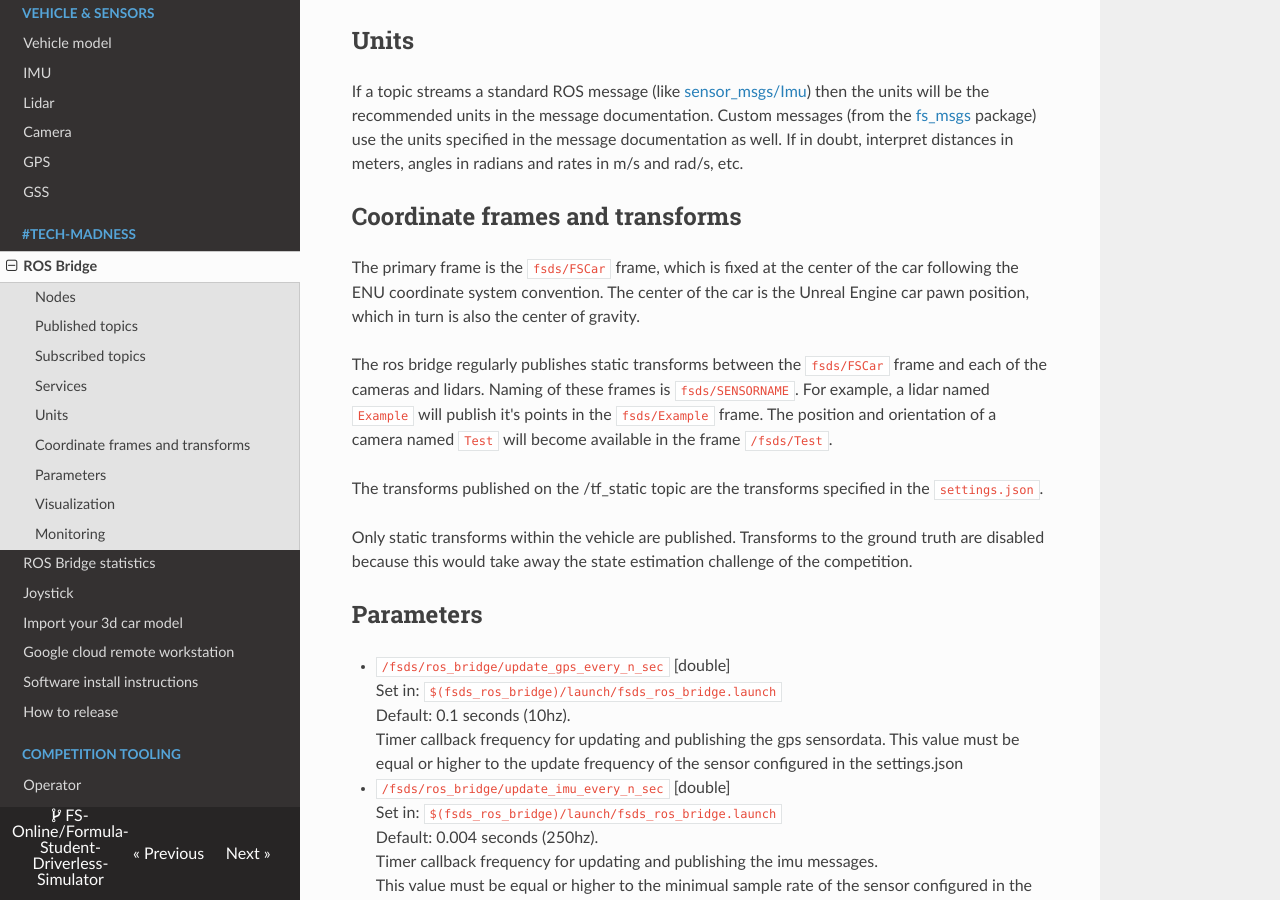
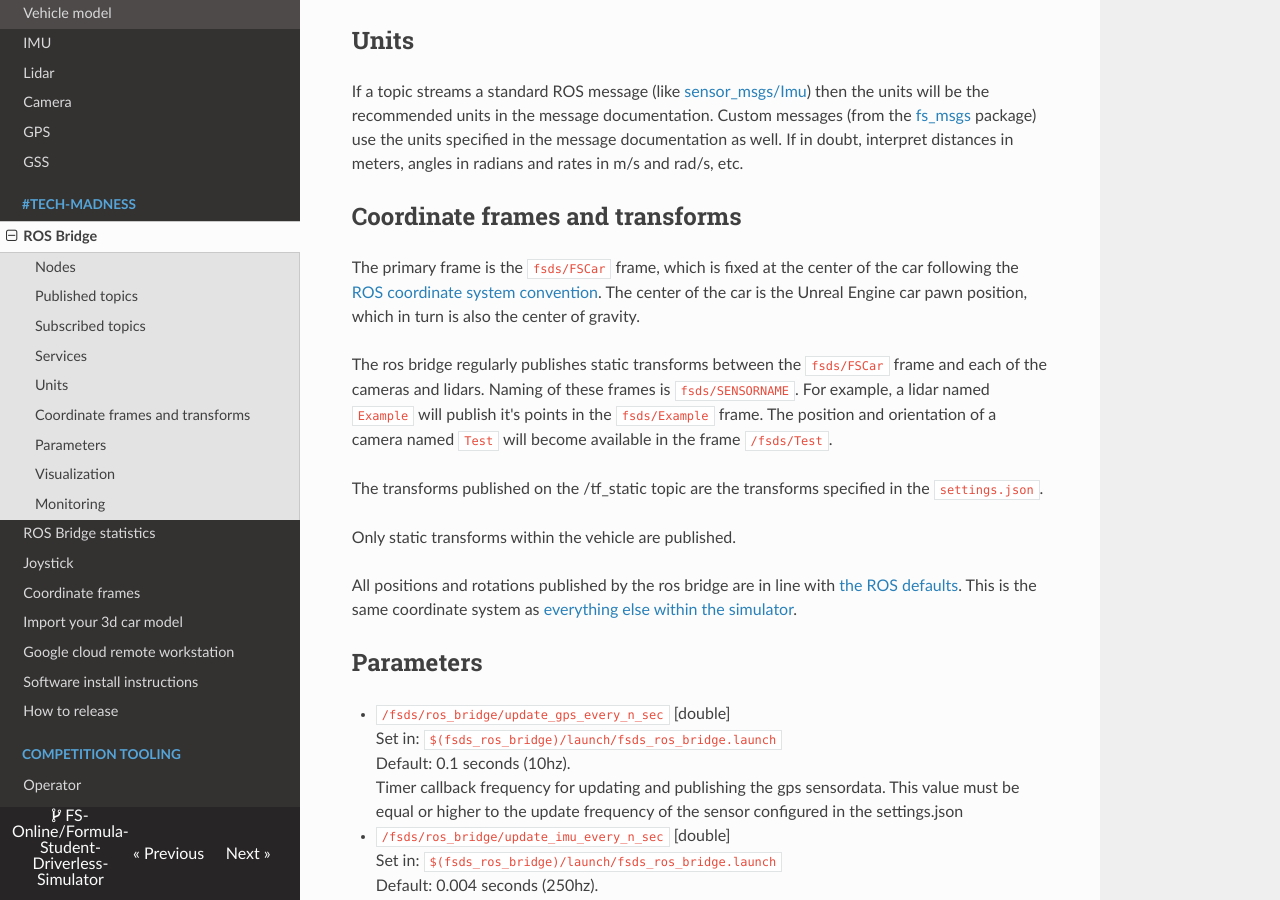
Before and after one commit to FS-Driverless/Formula-Student-Driverless-Simulator, an MkDocs documentation site: the page built from docs/ros-bridge.md, in a window 1280 px wide and 900 px high, scrolled down 1704 px. Built offline with MkDocs 1.6.1, drawn with Linux system fonts in a browser that asks for light colours; nearby versions of some CDN libraries; comment, search, counter and statistics services are not loaded.

Commit message:
Docs for coordinate frames

```diff
--- a/docs/ros-bridge.md
+++ b/docs/ros-bridge.md
@@ -50,7 +50,7 @@
 
 ## Coordinate frames and transforms
 
-The primary frame is the `fsds/FSCar` frame, which is fixed at the center of the car following the ENU coordinate system convention.
+The primary frame is the `fsds/FSCar` frame, which is fixed at the center of the car following the [ROS coordinate system convention](https://www.ros.org/reps/rep-0103.html).
 The center of the car is the Unreal Engine car pawn position, which in turn is also the center of gravity.
 
 The ros bridge regularly publishes static transforms between the `fsds/FSCar` frame and each of the cameras and lidars.
@@ -61,7 +61,9 @@
 The transforms published on the /tf_static topic are the transforms specified in the `settings.json`.
 
 Only static transforms within the vehicle are published.
-Transforms to the ground truth are disabled because this would take away the state estimation challenge of the competition.
+
+All positions and rotations published by the ros bridge are in line with [the ROS defaults](https://www.ros.org/reps/rep-0103.html).
+This is the same coordinate system as [everything else within the simulator](coordinate-frames.md).
 
 ## Parameters
 - `/fsds/ros_bridge/update_gps_every_n_sec` [double]
--- a/mkdocs.yml
+++ b/mkdocs.yml
@@ -22,6 +22,7 @@
     - "ROS Bridge": "ros-bridge.md"
     - "ROS Bridge statistics": "statistics.md"
     - "Joystick": "joystick.md"
+    - "Coordinate frames": "coordinate-frames.md"
     - "Import your 3d car model": "import-car-3d-model.md"
     - "Google cloud remote workstation": "gcp-remote-workstation.md"
     - "Software install instructions": "software-install-instructions.md"
```
Also changed, not shown: docs/coordinate-frames.md (added, +27 -0 lines), docs/images/enu.png (added), 2 other files.
